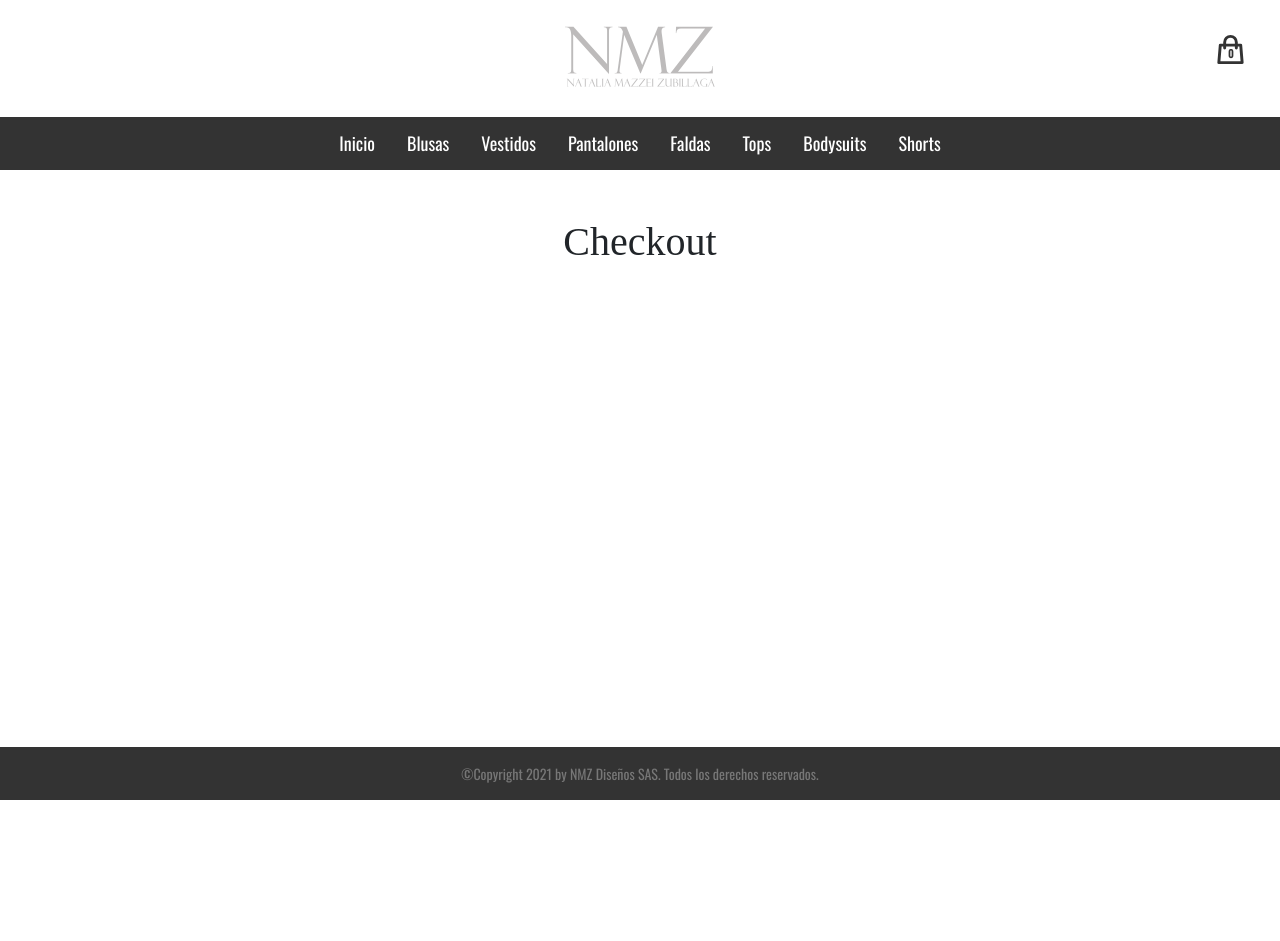
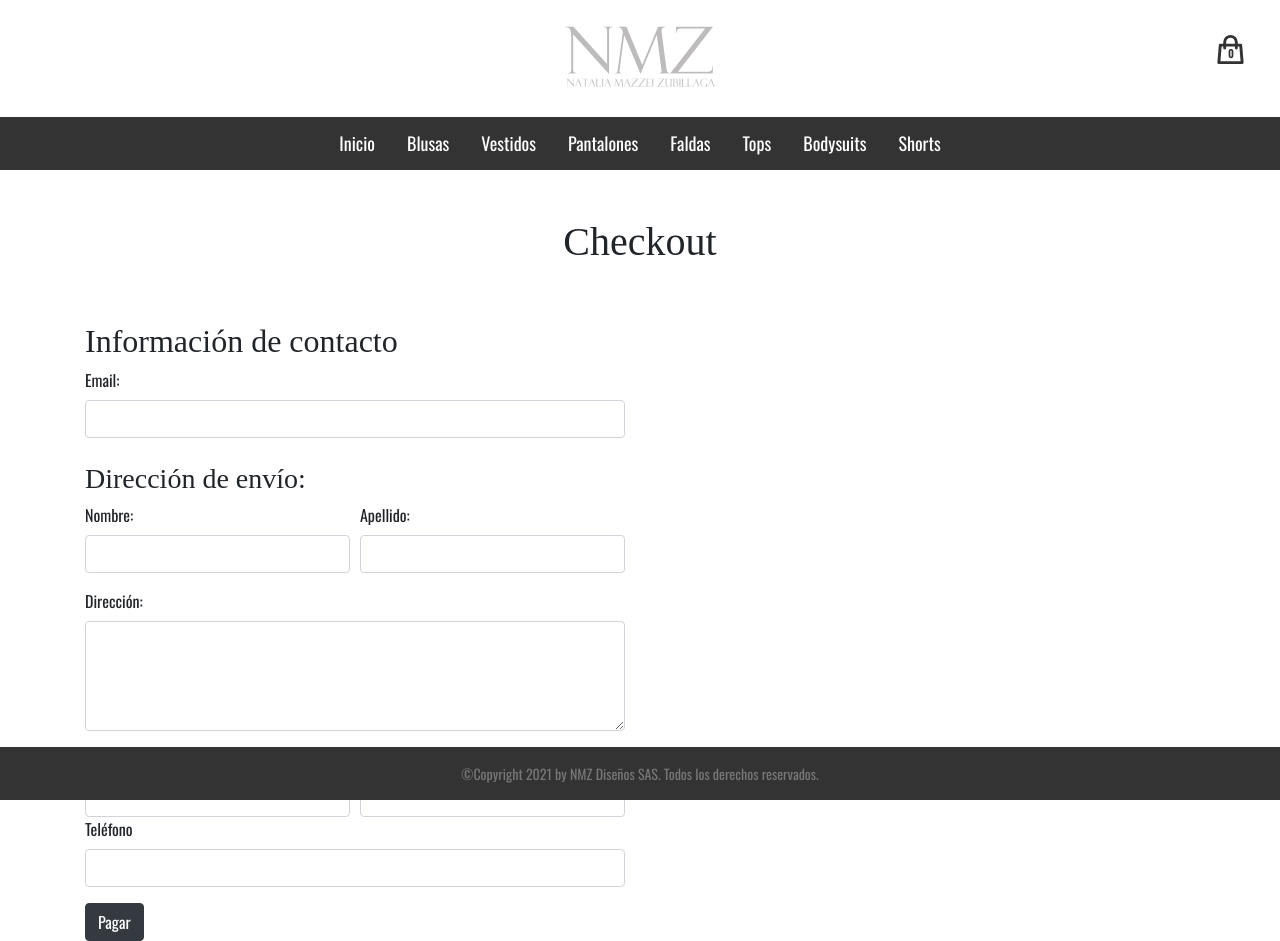
Before and after one commit to franklinsalcedo/shopnmz, a React (Create React App) app: page /checkout in a window 1280 px wide. Before the commit the page ends 900 px from the top, so only its background shows below. Built offline with nearby package versions, Linux system fonts and the light colour scheme; a web font is replaced by a local one.

Commit message:
Se agregó el formulario de checkout, se instaló form-serialize y se creo la función para guardar la orden en firestore

```diff
--- a/package.json
+++ b/package.json
@@ -8,6 +8,7 @@
     "@testing-library/user-event": "^12.2.2",
     "bootstrap": "^4.5.3",
     "firebase": "^8.2.3",
+    "form-serialize": "^0.7.2",
     "node-sass": "^4.14.1",
     "react": "^17.0.1",
     "react-dom": "^17.0.1",
--- a/src/components/Checkout/index.jsx
+++ b/src/components/Checkout/index.jsx
@@ -1,10 +1,100 @@
+import { useState, useEffect } from 'react';
+import serialize from 'form-serialize';
+import { getFirestore } from '../../firebase';
+import firebase from 'firebase/app';
+
 const Checkout = () => {
+    const db = getFirestore();
+    const orders = db.collection('orders');
+    const [orderId, setOrderId] = useState({});
+
+    const handleSubmit = (e) => {
+        e.preventDefault();
+        const form = e.currentTarget
+        const dataform = serialize(form, {hash: true, empty: false});
+        const newOrder = {
+            buyer: dataform,
+            items: [
+                {
+                    itemId: 123,
+                    title: 'Blusa de prueba',
+                    price: 35,
+                    qty: 3
+                },
+                {
+                    itemId: 321,
+                    title: 'Blazer de prueba',
+                    price: 100,
+                    qty: 1
+                }
+            ],
+            date: firebase.firestore.Timestamp.fromDate(new Date()),
+            total: 205
+        };
+
+        orders.add(newOrder)
+        .then(({ id }) => {
+            setOrderId(id);
+        })
+        .catch(err => {
+            console.log(err);
+        });
+
+    }
+
+    useEffect(() => {
+        //console.log(order);
+        console.log(orderId);
+    });
+
     return(
-        <section className="container" id="cart">
+        <section className="container" id="checkout">
             <div className="row mb-5">
                 <div className="col-12">
                     <h1 className="text-center">Checkout</h1>
                 </div>
+            </div>
+            <div className="row">
+                <div className="col-12 col-lg-6">
+                    <h2>Información de contacto</h2>
+                    <form onSubmit={ handleSubmit } id="dataUser">
+                        <div className="mb-4 form-group">
+                            <label>Email:</label>
+                            <input type="email" className="form-control" name="email" required />
+                        </div>
+                        <h3>Dirección de envío:</h3>
+                        <div className="form-row">
+                            <div className="col-12 col-lg-6 form-group">
+                                <label>Nombre:</label>
+                                <input type="text" className="form-control" name="name" required />
+                            </div>
+                            <div className="col-12 col-lg-6 form-group">
+                                <label>Apellido:</label>
+                                <input type="text" className="form-control" name="lastname" required />
+                            </div>
+                        </div>
+                        <div className="form-group">
+                            <label>Dirección:</label>
+                            <textarea className="form-control" name="address" rows="4" required />
+                        </div>
+                        <div className="form-row">
+                            <div className="col-12 col-lg-6 from-group">
+                                <label>Ciudad:</label>
+                                <input type="text" className="form-control" name="city" required />
+                            </div>
+                            <div className="col-12 col-lg-6 from-group">
+                                <label>Código postal:</label>
+                                <input type="text" className="form-control" name="zip" required />
+                            </div>
+                        </div>
+                        <div className="form-group">
+                            <label>Teléfono</label>
+                            <input type="tel" className="form-control" name="phone" required />
+                        </div>
+                        <button type="submit" className="btn btn-dark">Pagar</button>
+                    </form>
+                </div>
+                <div className="col-12 col-lg-6"></div>
             </div>
         </section>
     )
```
Also changed, not shown: 2 other files (tests, documents, lock files or other folders).
